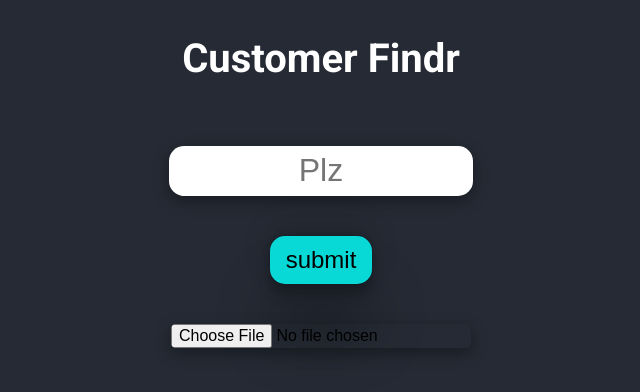
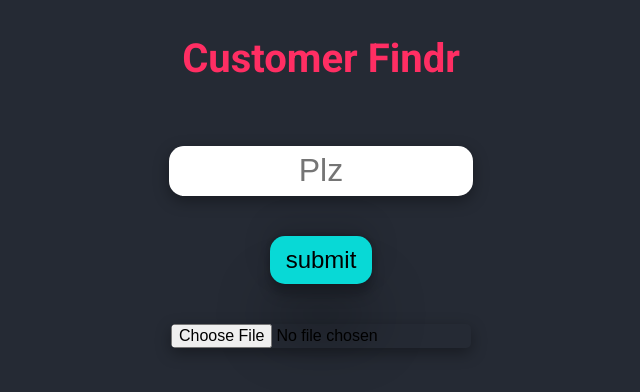
Before and after one commit to xaver420/customerFindr, a plain HTML site: page index.html in a window 1280 px wide. Shown: the whole page, without its empty margins (327-967 px from the left). Drawn offline with Linux system fonts and the light colour scheme.

Commit message:
changeColor

```diff
--- a/style/style.css
+++ b/style/style.css
@@ -5,7 +5,7 @@ body {
   justify-content: center;
   align-items: center;
   width: 100%;
-  font-family: 'Roboto';
+  font-family: "Roboto";
 }
 
 .plzInput {
@@ -216,6 +216,6 @@ td {
 
 #firstSiteTopHeading {
   margin-bottom: 0;
-  color: white;
+  color: #ff2e63;
   font-size: 2.5rem;
 }
```
